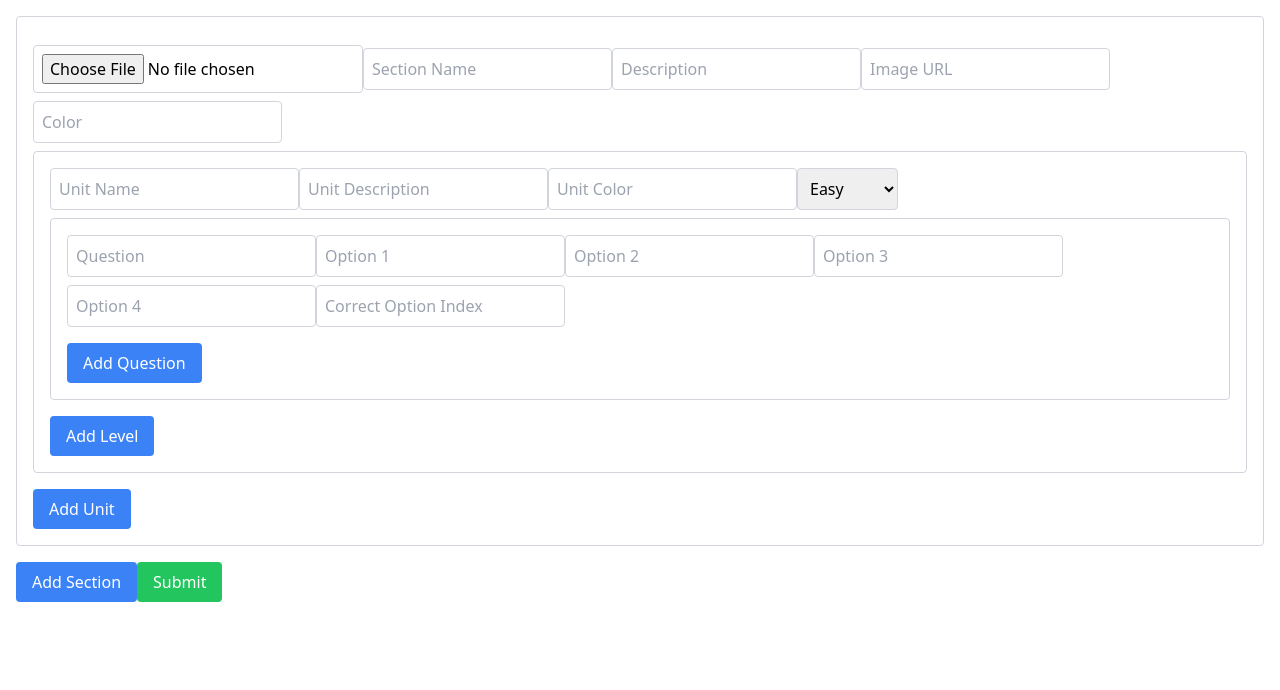
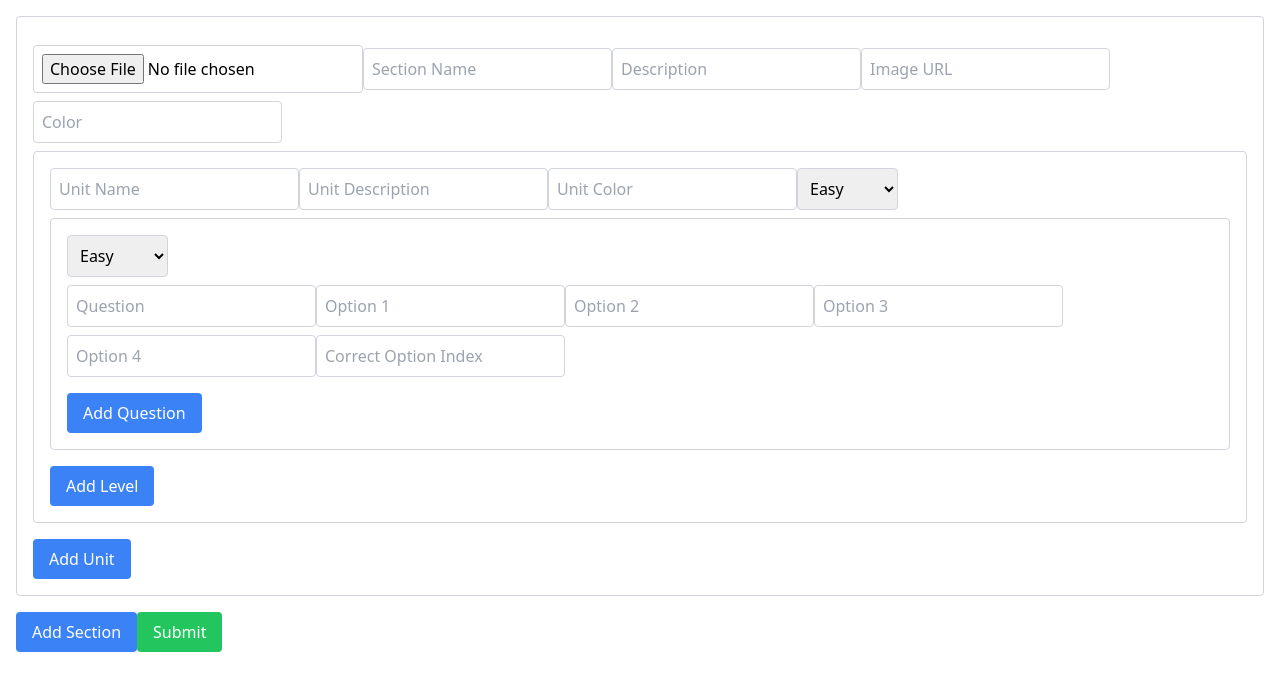
Before and after one commit to iamrosada/front-quiz-testing, a React (Create React App) app: page / in a window 1280 px wide. Shown: the top 690 px of the page. Built offline with nearby package versions, Linux system fonts and the light colour scheme.

Commit message:
feat: create new version

```diff
--- a/src/quiz.tsx
+++ b/src/quiz.tsx
@@ -307,10 +307,10 @@ interface QuizData {
   color: string;
   units: {
     unitName: string;
-    description: string; // Novo campo para a descrição
-    color: string; // Novo campo para a cor
-    difficulty: "easy" | "medium" | "hard"; // Novo campo para a dificuldade
+    description: string;
+    color: string;
     levels: {
+      difficulty: "easy" | "medium" | "hard";
       quizes: {
         questionText: string;
         options: string[];
@@ -330,13 +330,11 @@ const CreateQuizForm: React.FC = () => {
       units: [
         {
           unitName: "",
-          color: "", // Cor inicial vazia
-
-          difficulty: "easy", // Dificuldade padrão é fácil
-          description: "", // Descrição inicial vazia
-
+          color: "",
+          description: "",
           levels: [
             {
+              difficulty: "easy",
               quizes: [
                 {
                   questionText: "",
@@ -362,13 +360,11 @@ const CreateQuizForm: React.FC = () => {
         units: [
           {
             unitName: "",
-            difficulty: "easy", // Dificuldade padrão é fácil
-            color: "", // Cor inicial vazia
-
-            description: "", // Descrição inicial vazia
-
+            color: "",
+            description: "",
             levels: [
               {
+                difficulty: "easy",
                 quizes: [
                   {
                     questionText: "",
@@ -388,11 +384,11 @@ const CreateQuizForm: React.FC = () => {
     const newFormData = [...formData];
     newFormData[sectionIndex].units.push({
       unitName: "",
-      difficulty: "easy", // Dificuldade padrão é fácil
-      color: "", // Cor inicial vazia
-      description: "", // Descrição inicial vazia
+      color: "",
+      description: "",
       levels: [
         {
+          difficulty: "easy",
           quizes: [
             {
               questionText: "",
@@ -409,6 +405,7 @@ const CreateQuizForm: React.FC = () => {
   const handleAddLevel = (sectionIndex: number, unitIndex: number) => {
     const newFormData = [...formData];
     newFormData[sectionIndex].units[unitIndex].levels.push({
+      difficulty: "easy",
       quizes: [
         { questionText: "", options: ["", "", "", ""], correctOptionIndex: "" },
       ],
@@ -430,6 +427,26 @@ const CreateQuizForm: React.FC = () => {
     setFormData(newFormData);
   };
 
+  // const handleChange = (
+  //   e: React.ChangeEvent<HTMLInputElement | HTMLSelectElement>,
+  //   sectionIndex: number,
+  //   unitIndex: number,
+  //   levelIndex: number,
+  //   questionIndex: number,
+  //   field: string
+  // ) => {
+  //   const { value } = e.target;
+  //   const newFormData = [...formData] as any;
+  //   if (field === "options") {
+  //     newFormData[sectionIndex].units[unitIndex].levels[levelIndex].quizes[
+  //       questionIndex
+  //     ].options[e.target.dataset.optionindex as any] = value;
+  //   } else {
+  //     newFormData[sectionIndex].units[unitIndex].levels[levelIndex][field] =
+  //       value;
+  //   }
+  //   setFormData(newFormData);
+  // };
   const handleChange = (
     e: React.ChangeEvent<HTMLInputElement | HTMLSelectElement>,
     sectionIndex: number,
@@ -446,7 +463,7 @@ const CreateQuizForm: React.FC = () => {
       ].options[e.target.dataset.optionindex as any] = value;
     } else {
       newFormData[sectionIndex].units[unitIndex].levels[levelIndex].quizes[
-        questionIndex as any
+        questionIndex
       ][field] = value;
     }
     setFormData(newFormData);
@@ -460,26 +477,23 @@ const CreateQuizForm: React.FC = () => {
     if (file) {
       const reader = new FileReader();
       reader.onloadend = () => {
-        const base64URL = reader.result as string; // URL da imagem em Base64
+        const base64URL = reader.result as string;
         setFormData((prevState) => {
           const newState = [...prevState];
           newState[sectionIndex].imgURL = base64URL;
           return newState;
         });
       };
-      reader.readAsDataURL(file); // Lê o arquivo como uma URL de dados (Base64)
+      reader.readAsDataURL(file);
     }
   };
+
   const handleSubmit = async (e: React.FormEvent) => {
     e.preventDefault();
     try {
-      // const response = await axios.post("/api/create-quiz", formData);
-      await axios.post(
-        "http://localhost:8080/v1/education/quiz/create",
-        formData
-      );
-
       console.log(JSON.stringify(formData, null, 2));
+      // Uncomment the axios request when you are ready to submit data
+      // await axios.post("http://localhost:8080/v1/education/quiz/create", formData);
       // Perform any actions needed after data submission here
     } catch (error) {
       console.error("Error submitting data:", error);
@@ -667,6 +681,41 @@ const CreateQuizForm: React.FC = () => {
                   key={levelIndex}
                   className="border border-gray-300 rounded p-4 mb-4"
                 >
+                  <select
+                    value={level.difficulty}
+                    onChange={(e) =>
+                      setFormData(
+                        formData.map((item, index) =>
+                          index === sectionIndex
+                            ? {
+                                ...item,
+                                units: item.units.map((u: any, i: any) =>
+                                  i === unitIndex
+                                    ? {
+                                        ...u,
+                                        levels: u.levels.map(
+                                          (l: any, idx: any) =>
+                                            idx === levelIndex
+                                              ? {
+                                                  ...l,
+                                                  difficulty: e.target.value,
+                                                }
+                                              : l
+                                        ),
+                                      }
+                                    : u
+                                ),
+                              }
+                            : item
+                        )
+                      )
+                    }
+                    className="border border-gray-300 rounded p-2 mb-2"
+                  >
+                    <option value="easy">Easy</option>
+                    <option value="medium">Medium</option>
+                    <option value="hard">Hard</option>
+                  </select>
                   {level.quizes.map((quiz: any, quizIndex: any) => (
                     <div key={quizIndex} className="mb-2">
                       <input
```
